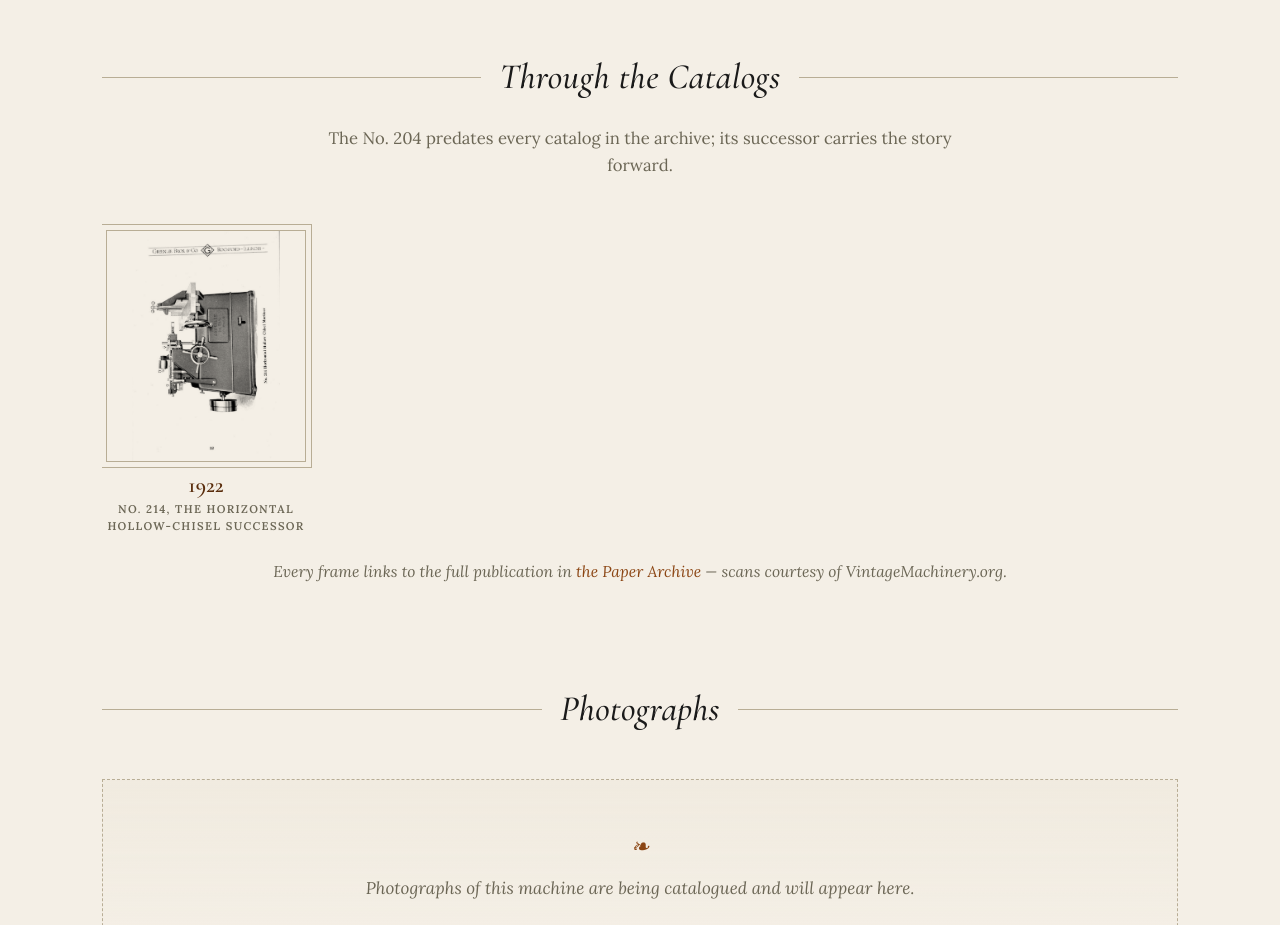
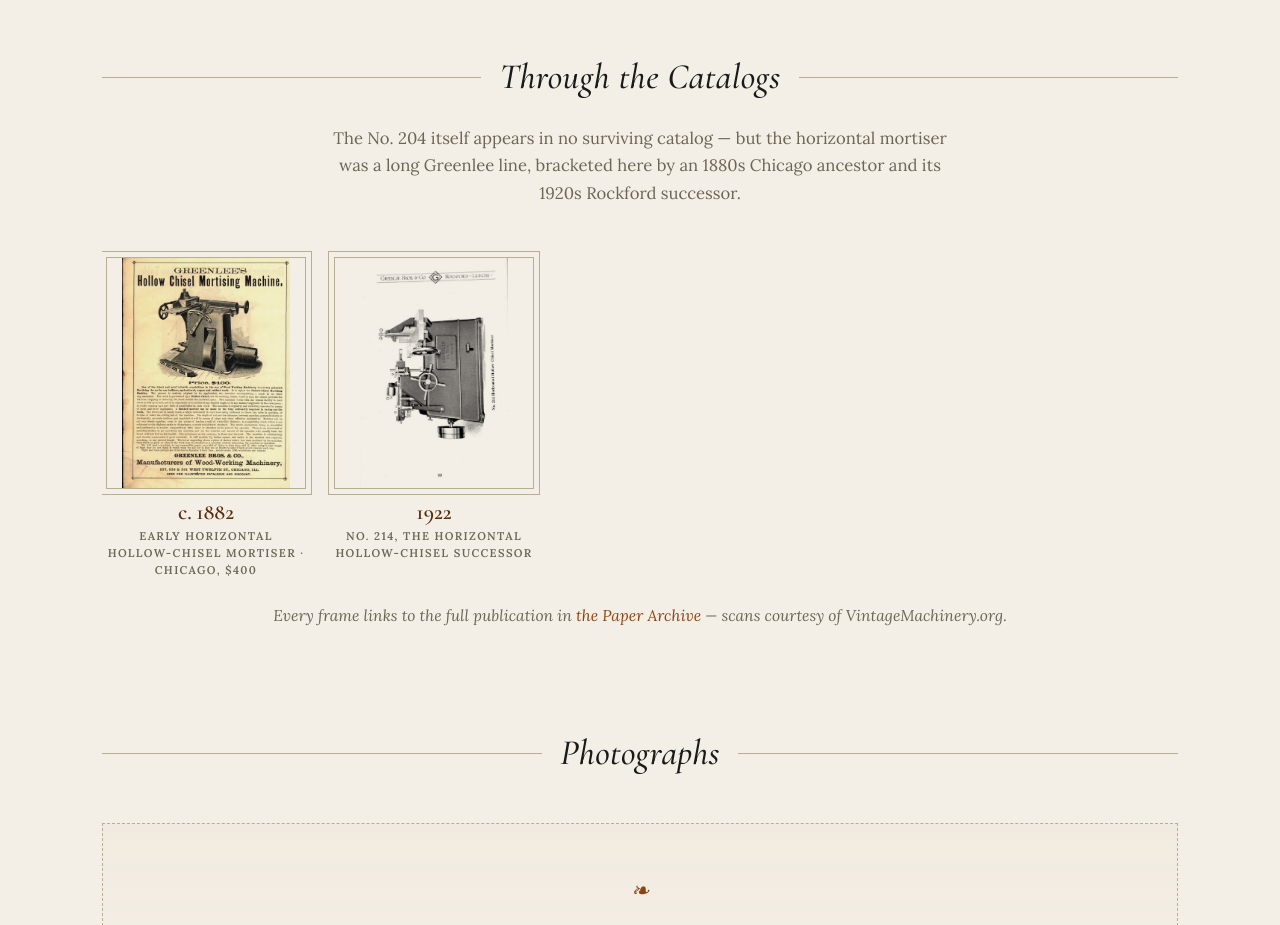
Before and after one commit to flylow3d/mrgreenlee-com, a plain HTML site: page machines/no-204-horizontal-mortiser.html in a window 1280 px wide. Shown: the part 1600-2525 px from the top of the page. Drawn offline with nearby package versions, Linux system fonts and the light colour scheme.

Commit message:
Move the 1882 hollow-chisel broadside from the 227 to the 204 page.
The c.1882 Chicago broadside, though titled 'Hollow Chisel Mortising
Machine,' depicts a horizontal-format machine — the chisel enters the
work from the side, matching the No. 204 horizontal mortiser far better
than the vertical No. 227. Renamed ts-227-1882.jpg -> ts-204-1882.jpg;
it now opens the 204's filmstrip as the 1880s ancestor bracketing the
1922 No. 214 successor. The 227 strip now runs 1915-1958 with an
updated intro.

Co-Authored-By: Claude Opus 4.8 (1M context) <noreply@anthropic.com>
Claude-Session: https://claude.ai/code/session_01PhL2CfVTvhZwWesRrLufTf

```diff
--- a/machines/no-204-horizontal-mortiser.html
+++ b/machines/no-204-horizontal-mortiser.html
@@ -97,8 +97,13 @@
   <section class="tight">
     <div class="container">
       <div class="section-rule reveal"><h2>Through the Catalogs</h2></div>
-      <p class="section-sub reveal">The No. 204 predates every catalog in the archive; its successor carries the story forward.</p>
+      <p class="section-sub reveal">The No. 204 itself appears in no surviving catalog &mdash; but the horizontal mortiser was a long Greenlee line, bracketed here by an 1880s Chicago ancestor and its 1920s Rockford successor.</p>
       <div class="filmstrip reveal">
+        <a class="frame" href="https://flylow3d.github.io/greenlee-archive/pdfs/18234.pdf#page=6">
+          <figure class="plate"><img src="../Images/catalog/ts-204-1882.jpg" alt="Early Greenlee horizontal hollow-chisel mortiser, Chicago broadside (c. 1882)" width="900" height="1234" loading="lazy" decoding="async"></figure>
+          <span class="f-year">c.&thinsp;1882</span>
+          <span class="f-cap">Early horizontal hollow-chisel mortiser &middot; Chicago, $400</span>
+        </a>
         <a class="frame" href="https://flylow3d.github.io/greenlee-archive/pdfs/220.pdf#page=23">
           <figure class="plate"><img src="../Images/catalog/ts-204-1922.jpg" alt="No. 214, the horizontal hollow-chisel successor (1922)" width="713" height="1103" loading="lazy" decoding="async"></figure>
           <span class="f-year">1922</span>
```
Also changed, not shown: machines/no-227-hollow-chisel-mortiser.html (+1 -6 lines), Images/catalog/ts-204-1882.jpg (renamed from Images/catalog/ts-227-1882.jpg).
